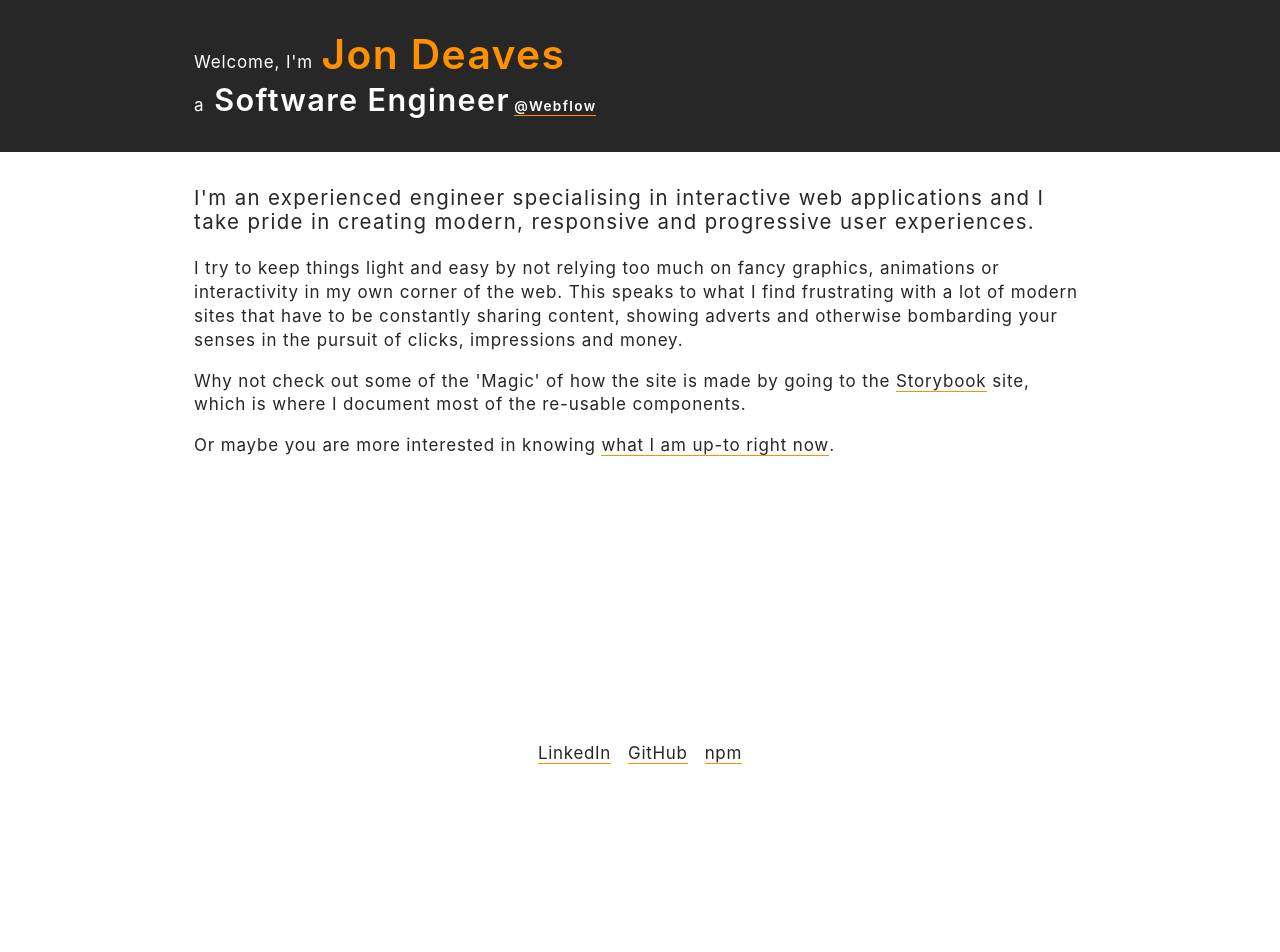
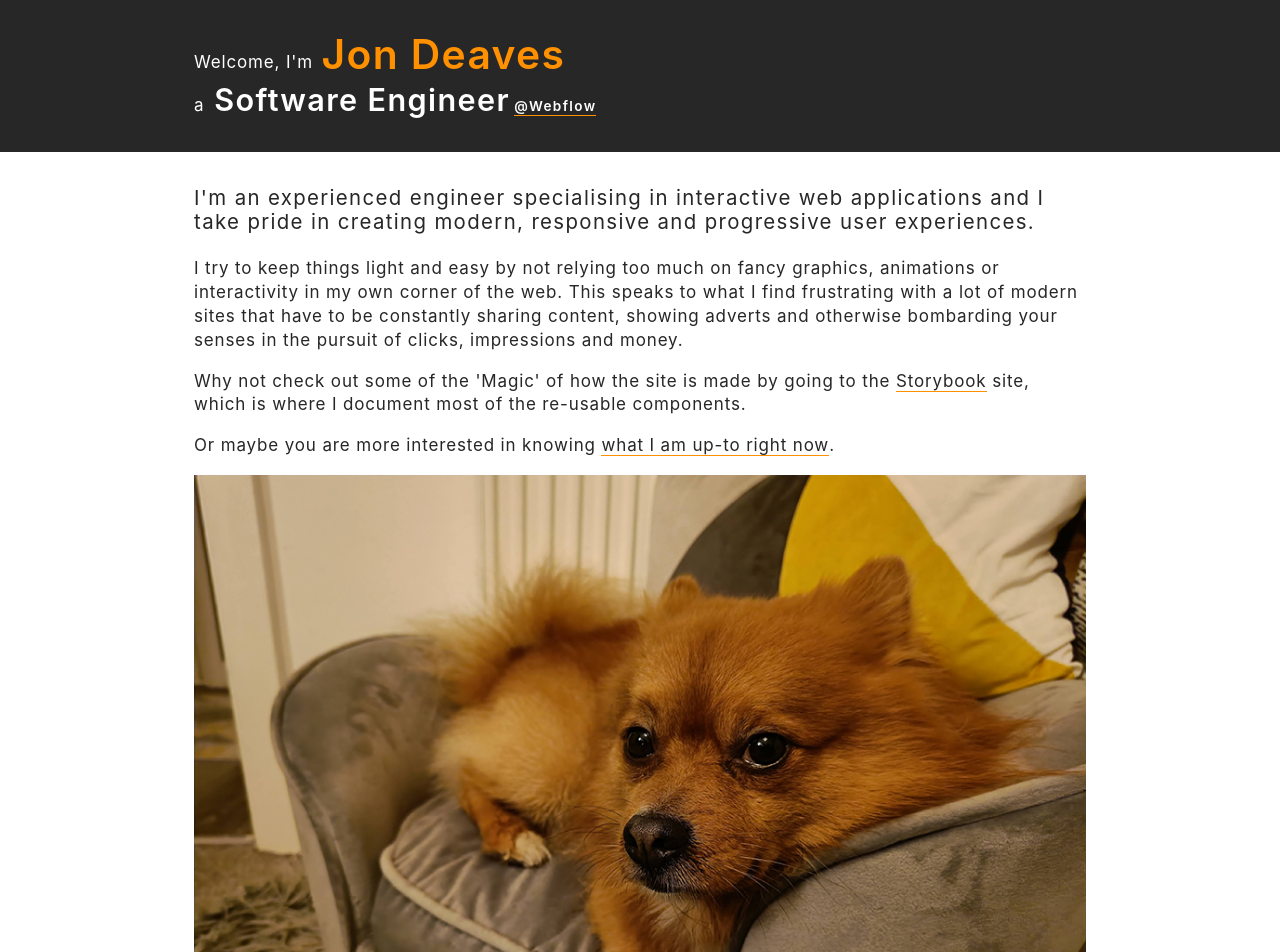
Before and after one commit to jondeaves/jondeaves, a Next.js app: page / in a window 1280 px wide. Shown: the top 952 px of the page. Before the commit the page ends 800 px from the top, so only its background shows below. Built offline with nearby package versions, Linux system fonts and the light colour scheme.

Commit message:
feat: add picture of dog to homepage

```diff
--- a/pages/index.tsx
+++ b/pages/index.tsx
@@ -1,3 +1,4 @@
+/* eslint-disable @next/next/no-img-element */
 import type { NextPage } from "next";
 import Head from "next/head";
 import Link from "next/link";
@@ -41,10 +42,19 @@ const Home: NextPage = () => {
           />{" "}
           site, which is where I document most of the re-usable components.
         </p>
+
         <p>
           Or maybe you are more interested in knowing{" "}
           <Link href="/now">what I am up-to right now</Link>.
         </p>
+
+        <figure>
+          <img
+            src="/dog.png"
+            alt="My dog staring longingly at the camera from his small, dog-sized, couch"
+          />
+          <figcaption>Here is some dog-tax for good measure</figcaption>
+        </figure>
       </Layout>
     </>
   );
--- a/styles/globals.css
+++ b/styles/globals.css
@@ -295,6 +295,11 @@ button.plain {
   margin: 0;
 }
 
+picture img,
+figure img {
+  max-width: 100%;
+}
+
 .hidden {
   clip: rect(0 0 0 0);
   left: -999px;
@@ -322,6 +327,10 @@ button.plain {
 
 .inline {
   display: inline-block;
+}
+
+.filled-image {
+  position: relative;
 }
 
 @media screen and (min-width: 480px) {
```
Also changed, not shown: public/dog.png (added).
